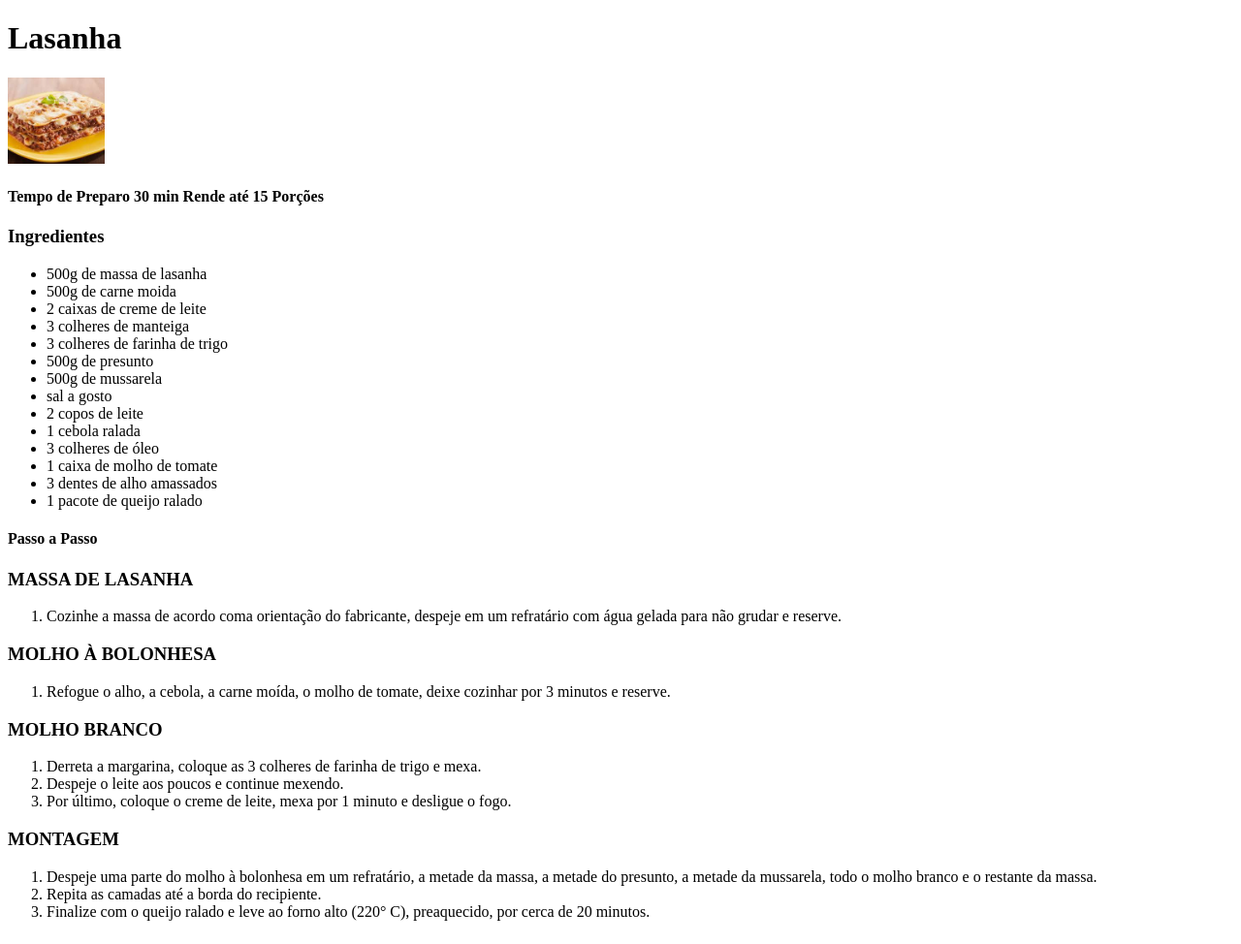
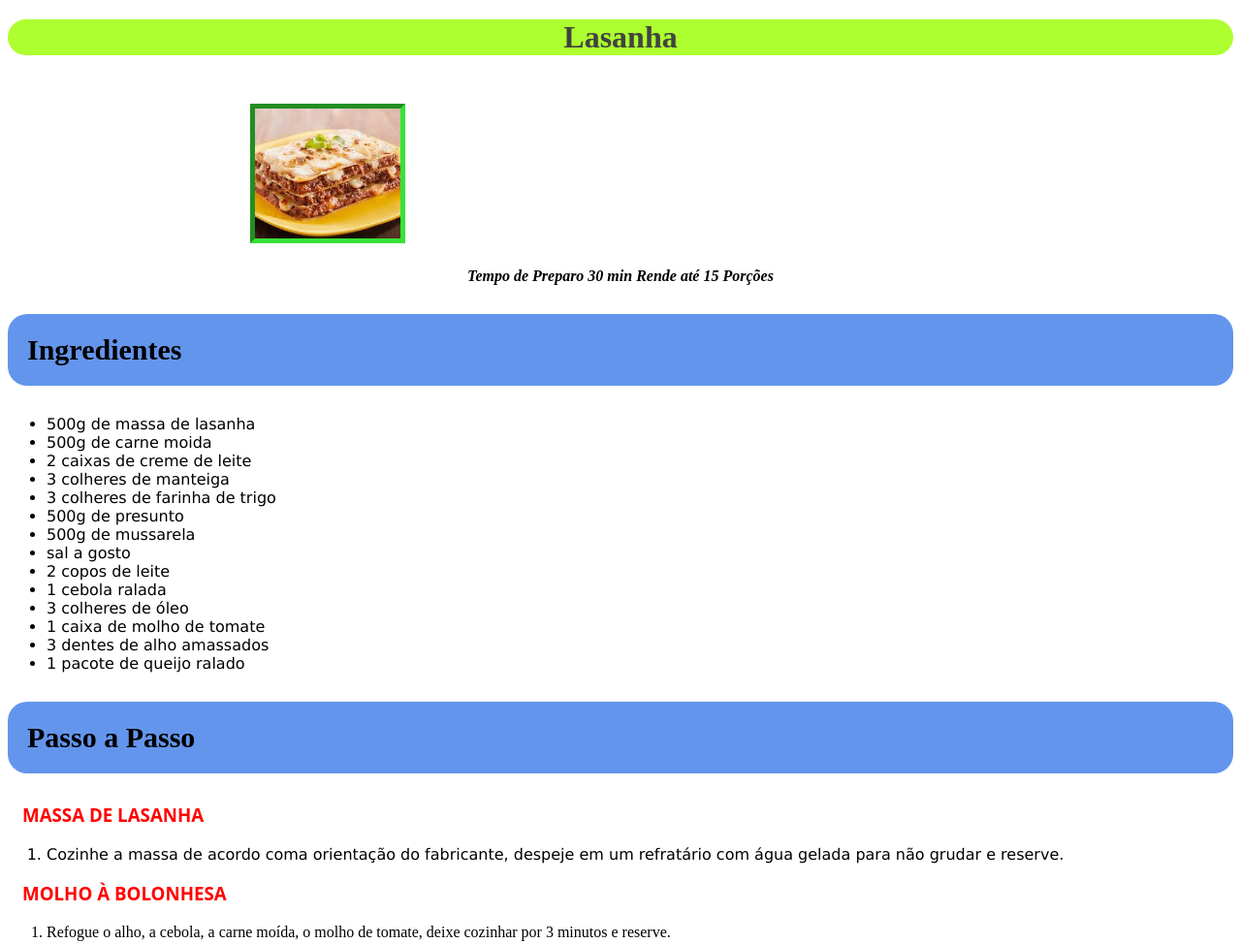
Before and after one commit to Tomsouza571/Receitas-de-odin, a plain HTML site: page recipes/lasanha.html in a window 1280 px wide. Shown: the top 974 px of the page at 97% size. Drawn offline with Linux system fonts and the light colour scheme; files whose address does not match are found by name.

Commit message:
Adiciona css na receita

```diff
--- /dev/null
+++ b/recipes/css/estilo.css
@@ -0,0 +1,53 @@
+h1{
+    color: rgb(65, 68, 63);
+    background-color: greenyellow;
+    border-radius: 20px;
+    text-align: center;
+    margin-top: 20px;
+    margin-bottom: 50px;
+}
+
+.receita{
+    color: black;
+    background-color: cornflowerblue;
+    border-radius: 20px;
+    font-size: 30px;
+      padding: 20px;
+
+}
+
+.receita:hover{
+    background-color: darkgoldenrod;
+}
+
+.fundo{
+
+    height: 1000px;
+    background-color: aquamarine;
+    background-image: url("../img/fundo.jpg");
+    background-size: contain;
+}
+
+.img{
+    height: auto;
+    width: 150px;
+    margin-left: 250px;
+    border: 5px inset rgb(55, 226, 55)
+
+}
+
+.tempo{
+    text-align: center;
+    font-style: italic;
+}
+
+.etapas{
+    margin-left: 15px;
+    font-family: system-ui, -apple-system, BlinkMacSystemFont, 'Segoe UI', Roboto, Oxygen, Ubuntu, Cantarell, 'Open Sans', 'Helvetica Neue', sans-serif;
+    color: red;
+}
+
+.corpo{
+    font-family: Verdana, Geneva, Tahoma, sans-serif ;
+    margin-bottom: 10px;
+}
--- a/recipes/lasanha.html
+++ b/recipes/lasanha.html
@@ -4,18 +4,18 @@
 <head>
    <meta charset="UTF-8">
    <title> Lasanha </title>
-   <link rel="stylesheet" href="odin-recipes/styles.css"
+   <link rel="stylesheet" href="../recipes/css/estilo.css">
 </head>
 
 <body>
     <h1> Lasanha </h1>
-              <img src="/home/welington/repos1/odin-recipes/recipes/lasanha.jpeg" width="100"
+              <img class="img" src="/home/welington/repos1/odin-recipes/recipes/img/lasanha.jpeg" width="100"
                 <p>
-                <h4> Tempo de Preparo 30 min   Rende até 15 Porções </h6>
+                <h4 class="tempo"> Tempo de Preparo 30 min   Rende até 15 Porções </h6>
                  </p>
 
     <h3 class="receita"> Ingredientes </h3>
-        <ul>
+        <ul class="corpo">
             <li> 500g de massa de lasanha </li>
             <li> 500g de carne moida </li>
             <li> 2 caixas de creme de leite </li>
@@ -33,26 +33,26 @@
 
         </ul>
 
-    <h4> Passo a Passo </h3>
-        <h3> MASSA DE LASANHA </h3>
-        <ol>
+    <h3 class="receita"> Passo a Passo </h3>
+        <h3 class="etapas"> MASSA DE LASANHA </h3>
+        <ol class="corpo">
             <li> Cozinhe a massa de acordo coma orientação do fabricante, despeje em um refratário com água gelada para não grudar e reserve. </li>
         </ol>
 
-        <h3> MOLHO À BOLONHESA </h3>
+        <h3 class="etapas"> MOLHO À BOLONHESA </h3>
         <ol>
             <li> Refogue o alho, a cebola, a carne moída, o molho de tomate, deixe cozinhar por 3 minutos e reserve.</li>
-         </ol>
+         </ol class="corpo">
 
-         <h3> MOLHO BRANCO </h3>
-         <OL>
+         <h3 class="etapas"> MOLHO BRANCO </h3>
+         <OL class="corpo">
              <li> Derreta a margarina, coloque as 3 colheres de farinha de trigo e mexa.</li>
              <li> Despeje o leite aos poucos e continue mexendo.</li>
              <LI> Por último, coloque o creme de leite, mexa por 1 minuto e desligue o fogo.</LI>
         </ol>
 
-        <H3> MONTAGEM </H3>
-        <ol>
+        <H3 class="etapas"> MONTAGEM </H3>
+        <ol class="corpo">
             <li> Despeje uma parte do molho à bolonhesa em um refratário, a metade da massa, a metade do presunto, a metade da mussarela, todo o molho branco e o restante da massa.</li>
             <li> Repita as camadas até a borda do recipiente.</li>
             <li> Finalize com o queijo ralado e leve ao forno alto (220° C), preaquecido, por cerca de 20 minutos.</li>
```
Also changed, not shown: index.html (+7 -3 lines), recipes/img/fundo.jpg (added).
